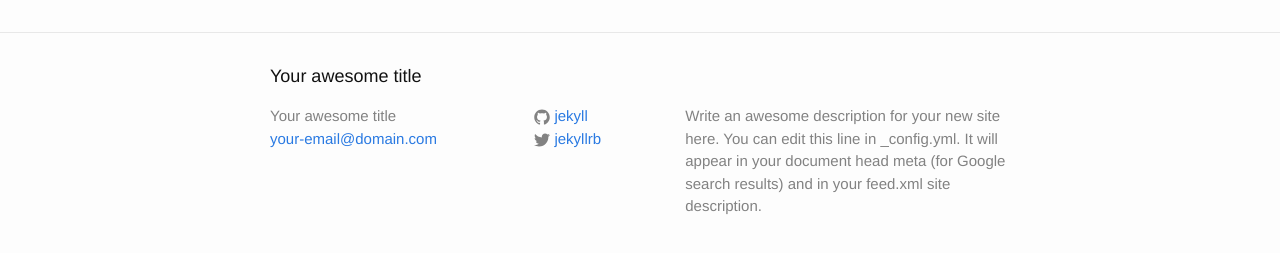
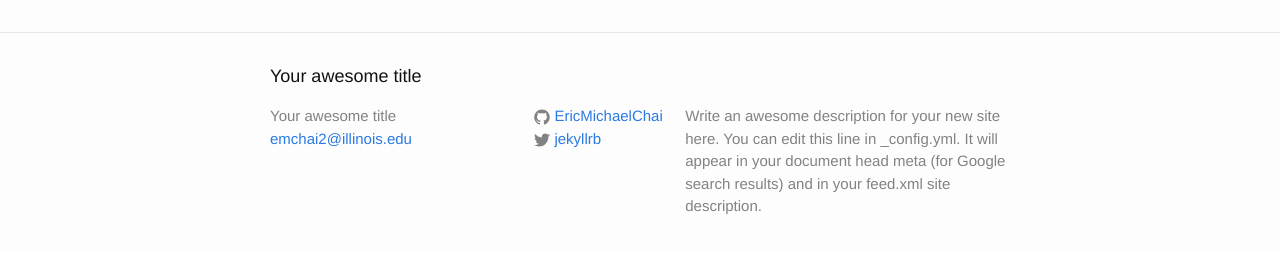
Before and after one commit to EricMichaelChai/EricMichaelChai.github.io, a Jekyll site: the page built from index.html, in a window 1280 px wide. Shown: the part 264-517 px from the top of the page. Built offline with Jekyll 4.4.1, drawn with Linux system fonts in a browser that asks for light colours.

Commit message:
added email address on bottom of page

```diff
--- a/_config.yml
+++ b/_config.yml
@@ -7,7 +7,7 @@
 
 # Site settings
 title: Your awesome title
-email: your-email@domain.com
+email: emchai2@illinois.edu
 description: > # this means to ignore newlines until "baseurl:"
   Write an awesome description for your new site here. You can edit this
   line in _config.yml. It will appear in your document head meta (for
@@ -15,7 +15,7 @@ description: > # this means to ignore newlines until "baseurl:"
 baseurl: "" # the subpath of your site, e.g. /blog
 url: "http://yourdomain.com" # the base hostname & protocol for your site
 twitter_username: jekyllrb
-github_username:  jekyll
+github_username:  EricMichaelChai
 
 # Build settings
 markdown: kramdown
```
